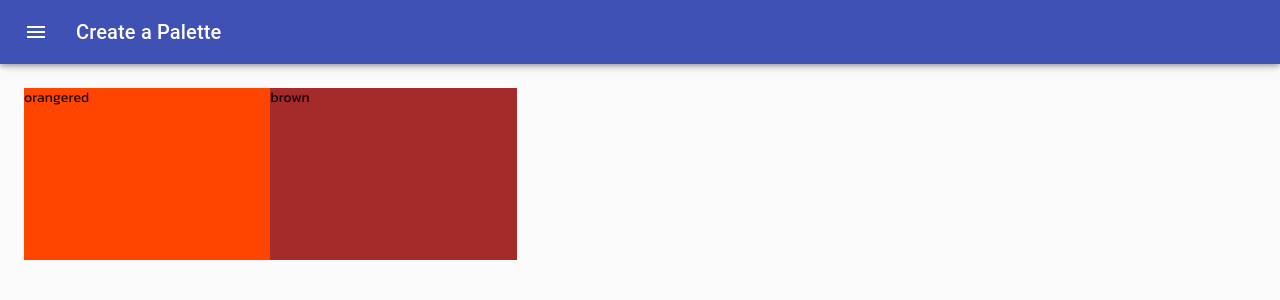
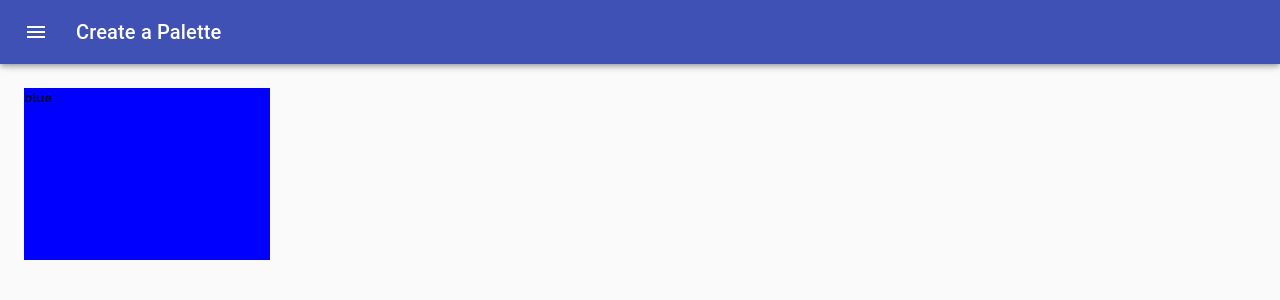
Before and after one commit to David-mwendwa/color-picker, a React (Create React App) app: page /palette/new in a window 1280 px wide. Shown: the top 300 px of the page. Built offline with nearby package versions, Linux system fonts and the light colour scheme.

Commit message:
feat: add form validator

```diff
--- a/package.json
+++ b/package.json
@@ -15,6 +15,7 @@
     "react-color": "^2.19.3",
     "react-copy-to-clipboard": "^5.0.3",
     "react-dom": "^17.0.2",
+    "react-material-ui-form-validator": "^2.1.4",
     "react-router-dom": "^5.2.0",
     "react-scripts": "4.0.3",
     "web-vitals": "^1.1.2"
--- a/src/DraggableColorBox.js
+++ b/src/DraggableColorBox.js
@@ -4,7 +4,7 @@ import { withStyles } from '@material-ui/styles';
 const styles = {
   root: {
     width: '20%',
-    height: "25%",
+    height: '25%',
     margin: '0 auto',
     display: 'inline-block',
     position: 'relative',
@@ -17,10 +17,10 @@ const styles = {
 };
 
 const DraggableColorBox = (props) => {
-  const { classes } = props;
+  const { classes, color, name } = props;
   return (
-    <div className={classes.root} style={{ backgroundColor: props.color }}>
-      {props.color}
+    <div className={classes.root} style={{ backgroundColor: color }}>
+      {name}
     </div>
   );
 };
--- a/src/NewPaletteForm.js
+++ b/src/NewPaletteForm.js
@@ -1,4 +1,4 @@
-import React, { useState } from 'react';
+import React, { useState, useEffect } from 'react';
 import clsx from 'clsx';
 import { makeStyles, useTheme } from '@material-ui/core/styles';
 import Drawer from '@material-ui/core/Drawer';
@@ -13,6 +13,7 @@ import ChevronLeftIcon from '@material-ui/icons/ChevronLeft';
 import ChevronRightIcon from '@material-ui/icons/ChevronRight';
 import { Button } from '@material-ui/core';
 import DraggableColorBox from './DraggableColorBox';
+import { ValidatorForm, TextValidator } from 'react-material-ui-form-validator';
 import { ChromePicker } from 'react-color';
 
 const drawerWidth = 400;
@@ -58,7 +59,7 @@ const styles = makeStyles((theme) => ({
   },
   content: {
     flexGrow: 1,
-    height: "calc(100vh - 64px)",
+    height: 'calc(100vh - 64px)',
     padding: theme.spacing(3),
     transition: theme.transitions.create('margin', {
       easing: theme.transitions.easing.sharp,
@@ -80,7 +81,17 @@ const NewPaletteForm = () => {
   const theme = useTheme();
   const [open, setOpen] = useState(false);
   const [currentColor, setCurrentColor] = useState('teal');
-  const [colors, setColors] = useState(['orangered', 'brown']);
+  const [colors, setColors] = useState([{ color: 'blue', name: 'blue' }]);
+  const [newName, setNewName] = useState('');
+
+  // useEffect(() => {
+  //   ValidatorForm.addValidationRule('isColorNameUnique', (value) => {
+  //     colors.every(({ name }) => name.toLowerCase() !== value.toLowerCase());
+  //   });
+  //   ValidatorForm.addValidationRule('isColorUnique', (value) => {
+  //     colors.every(({ color }) => color !== currentColor);
+  //   });
+  // }, [colors, currentColor]);
 
   const handleDrawerOpen = () => {
     setOpen(true);
@@ -95,7 +106,15 @@ const NewPaletteForm = () => {
   };
 
   const addNewColor = () => {
-    setColors([...colors, currentColor]);
+    const newColor = {
+      color: currentColor,
+      name: newName,
+    };
+    setColors([...colors, newColor]);
+  };
+
+  const handleChange = (e) => {
+    setNewName(e.target.value);
   };
 
   return (
@@ -151,13 +170,21 @@ const NewPaletteForm = () => {
           color={currentColor}
           onChangeComplete={updateCurrentColor}
         />
-        <Button
-          variant='contained'
-          color='primary'
-          style={{ backgroundColor: currentColor }}
-          onClick={addNewColor}>
-          Add Color
-        </Button>
+        <ValidatorForm onSubmit={addNewColor}>
+          <TextValidator
+            value={newName}
+            onChange={handleChange}
+            validators={['required']}
+            errorMessages={['this field is required']}
+          />
+          <Button
+            variant='contained'
+            type='submit'
+            color='primary'
+            style={{ backgroundColor: currentColor }}>
+            Add Color
+          </Button>
+        </ValidatorForm>
       </Drawer>
       <main
         className={clsx(classes.content, {
@@ -166,7 +193,7 @@ const NewPaletteForm = () => {
         <div className={classes.drawerHeader} />
 
         {colors.map((color) => (
-          <DraggableColorBox color={color} />
+          <DraggableColorBox color={color.color} name={color.name} />
         ))}
       </main>
     </div>
```
Also changed, not shown: 1 other file (tests, documents, lock files or other folders).
